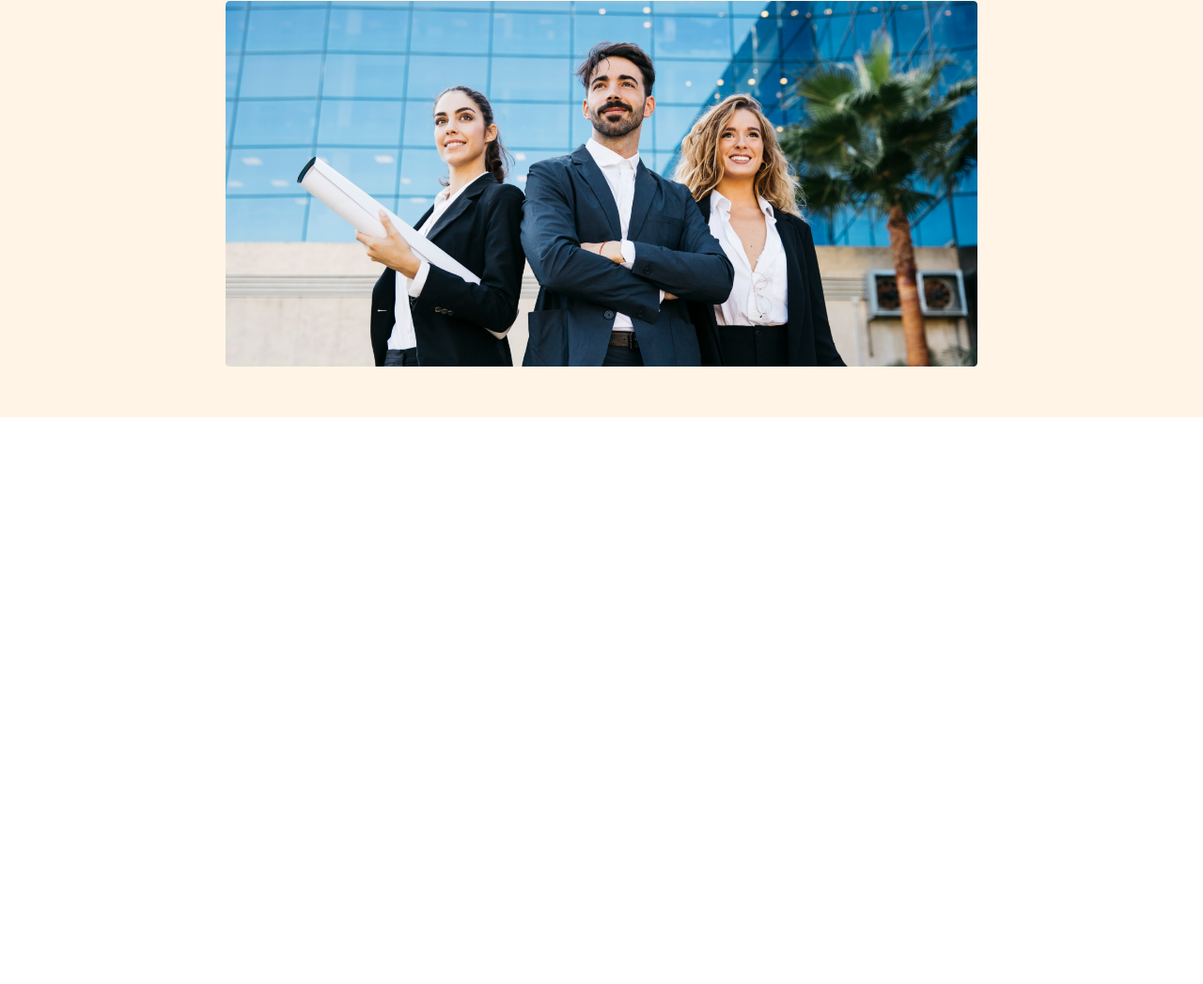
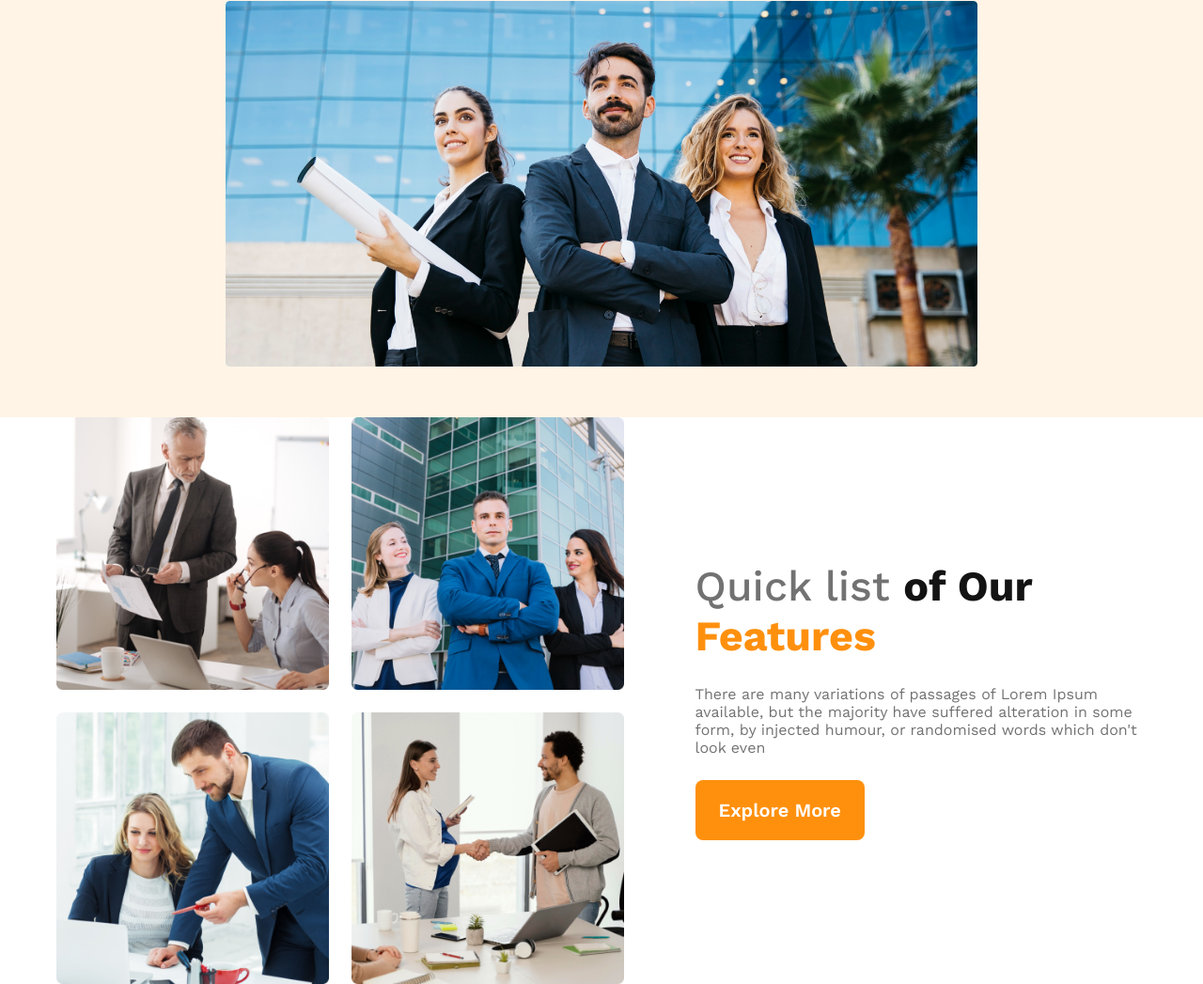
Before and after one commit to shahriarmostafiz/G3-Architects-Project, a plain HTML site: page index.html in a window 1280 px wide. Shown: the part 570-1617 px from the top of the page at 94% size. Before the commit the page ends 1014 px from the top, so only its background shows below. Drawn offline with nearby package versions, Linux system fonts and the light colour scheme.

Commit message:
team created

```diff
--- a/index.html
+++ b/index.html
@@ -14,6 +14,7 @@
   </head>
   <body>
     <header>
+      <!-- navigation part  -->
       <nav>
         <h3 class="nav-title">G3 Architects</h3>
         <ul>
@@ -23,6 +24,7 @@
           <li><a href="">Login</a></li>
         </ul>
       </nav>
+      <!-- banner part starts here  -->
       <div class="banner">
         <div class="banner-content">
           <h1 class="banner-title">Brand New Group of Architects</h1>
@@ -38,7 +40,31 @@
         </div>
       </div>
     </header>
-    <main></main>
+    <!-- header ended  -->
+
+    <main>
+      <!-- feature section -->
+      <section class="team">
+        <div class="team-img-container">
+          <img src="./images/team1.png" alt="" class="team-img" />
+          <img src="./images/team2.png" alt="" class="team-img" />
+          <img src="./images/team3.png" alt="" class="team-img" />
+          <img src="./images/team4.png" alt="" class="team-img" />
+        </div>
+        <div class="team-content">
+          <h3 class="team-title">
+            <span id="gray">Quick list </span> of Our
+            <span id="orange">Features</span>
+          </h3>
+          <p class="team-text">
+            There are many variations of passages of Lorem Ipsum available, but
+            the majority have suffered alteration in some form, by injected
+            humour, or randomised words which don't look even
+          </p>
+          <button class="btn-primary">Explore More</button>
+        </div>
+      </section>
+    </main>
     <footer></footer>
   </body>
 </html>
--- a/style.css
+++ b/style.css
@@ -14,7 +14,16 @@
   border: 0;
   cursor: pointer;
 }
-
+#gray {
+  color: #727272;
+  font-size: 2.8rem;
+  font-weight: 500;
+}
+#orange {
+  color: #ff900e;
+  font-size: 2.8rem;
+  font-weight: 700;
+}
 /* header section styles  */
 header {
   background: rgba(255, 144, 14, 0.1);
@@ -73,6 +82,40 @@ nav a {
   width: 100%;
   padding-top: 50px;
 }
+
+/* main secion styles  */
+main {
+  max-width: 1440px;
+  margin: 0 auto;
+}
+/* team section here  */
+.team {
+  display: flex;
+  justify-content: space-around;
+  align-items: center;
+  gap: 76px;
+  padding: 0 60px;
+}
+.team-img-container {
+  /* width: 50%; */
+  display: grid;
+  grid-template-columns: repeat(2, 1fr);
+  gap: 1.5rem;
+}
+.team-img {
+  width: 100%;
+}
+.team-title {
+  color: #131313;
+  font-size: 2.8rem;
+  font-weight: 700;
+}
+.team-text {
+  max-width: 537px;
+  color: #727272;
+  padding: 1.6rem 0;
+}
+
 /* responsive styles  */
 /* MOBILE DEVICES  */
 @media screen and (max-width: 576px) {
```
